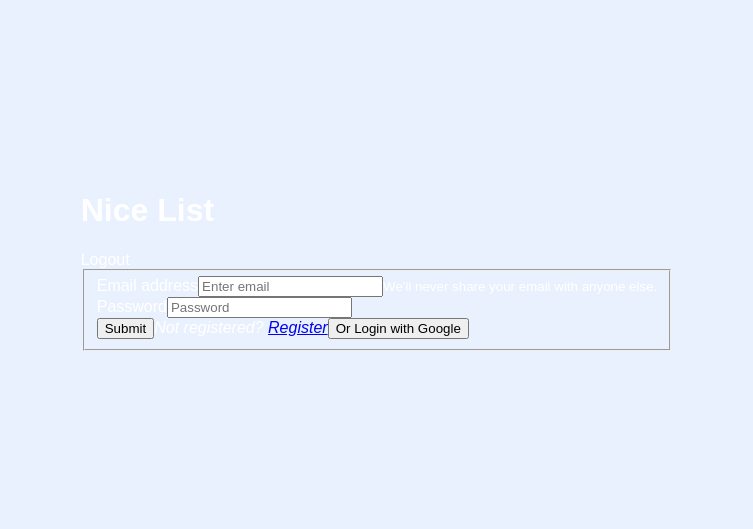
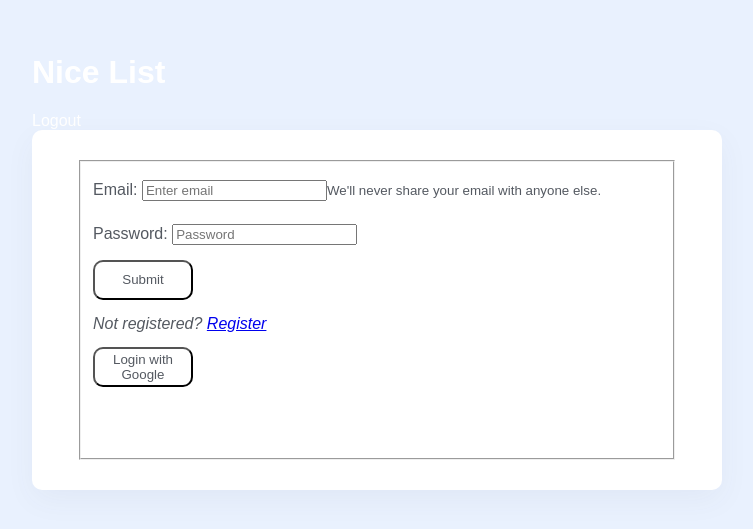
Before and after one commit to sageklein/My-List, a React (Create React App) app: page /login in a window 1280 px wide. Shown: the part 139-668 px from the top of the page, without its empty margins (263-1016 px from the left). Built offline with nearby package versions, Linux system fonts and the light colour scheme; no server answers.

Commit message:
fixed lines on list and added login stytling

```diff
--- a/src/components/fbAuth/Login.js
+++ b/src/components/fbAuth/Login.js
@@ -25,8 +25,8 @@ export default function Login() {
 	return (
 		<Form className="Form" onSubmit={loginSubmit}>
 			<fieldset>
-				<Form.Group controlId="formBasicEmail">
-					<Form.Label>Email address</Form.Label>
+				<Form.Group controlId="formPlaintextPassword">
+					<Form.Label>Email: </Form.Label>
 					<Form.Control
 						type="email"
 						placeholder="Enter email"
@@ -37,8 +37,8 @@ export default function Login() {
 					</Form.Text>
 				</Form.Group>
 
-				<Form.Group controlId="formBasicPassword">
-					<Form.Label>Password</Form.Label>
+				<Form.Group controlId="exampleForm.ControlSelect1">
+					<Form.Label>Password: </Form.Label>
 					<Form.Control
 						type="password"
 						placeholder="Password"
@@ -50,10 +50,14 @@ export default function Login() {
 					Submit
 				</Button>
 				<em>
-					Not registered? <Link to="register">Register</Link>
+					<div className="register">
+						Not registered? <Link to="register">Register</Link>
+					</div>
 				</em>
-				<Button onClick={loginGoogle}>Or Login with Google</Button>
+				<Button onClick={loginGoogle}>Login with Google</Button>
 			</fieldset>
+
 		</Form>
+
 	);
 }
--- a/src/custom.scss
+++ b/src/custom.scss
@@ -1,11 +1,30 @@
-.Form
+.Form{
+  background: #ffffff;
+  color: #545961;
+  width: 600px;
+  height: 300px;
+  border-radius: 10px;
+  position: relative;
+  box-shadow: 0 10px 30px rgba(#505763, 0.05);
+  padding: 30px 45px;
+  display: grid;
+  line-height: 2.8;
+}
+Button{
+  background: #ffffff;
+  color: #545961;
+  width: 100px;
+  height: 40px;
+  border-radius: 10px;
+}
+
 #checklist {
   --background: #ffffff;
   --text: #545961;
   --check: #7caafa;
   --disabled: #C3C8DE;
   --width: 210px;
-  --height: 500px;
+  --height: 520px;
   --border-radius: 10px;
   background: var(--background);
   width: var(--width);
```
